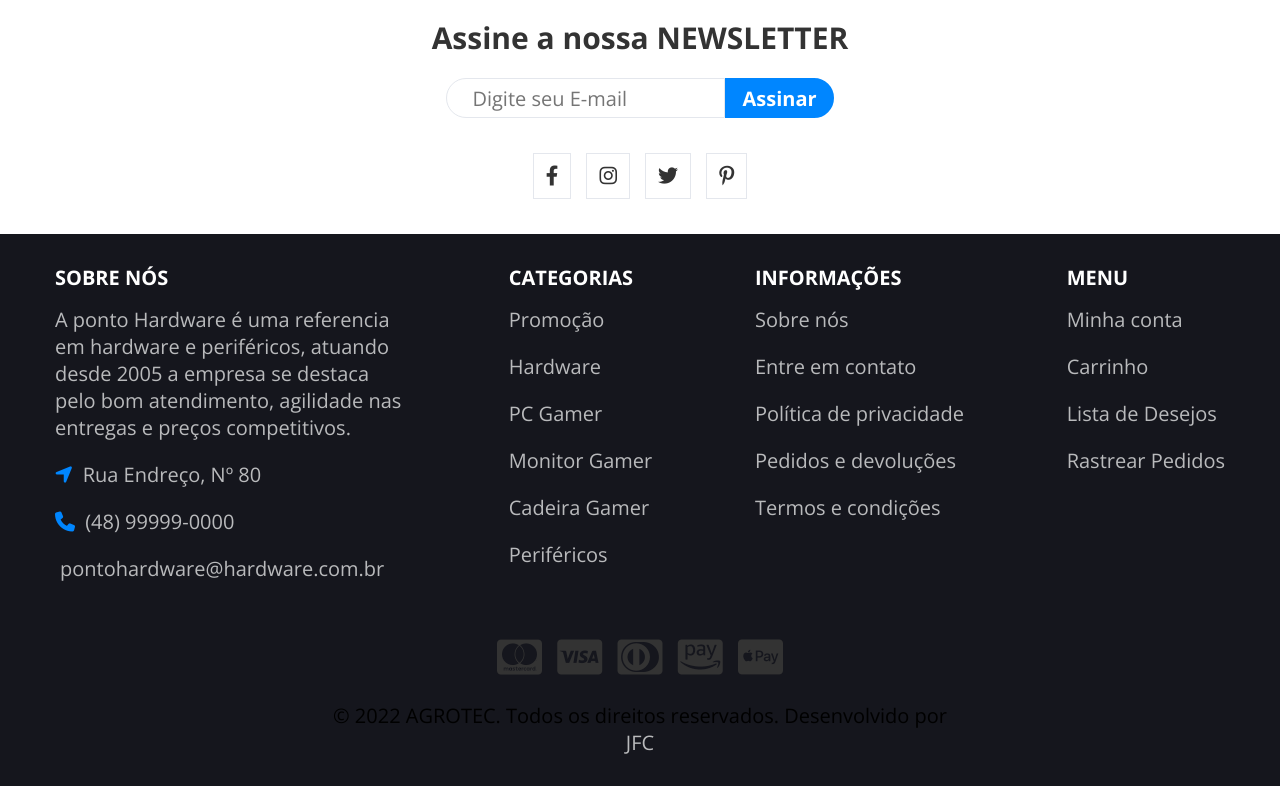
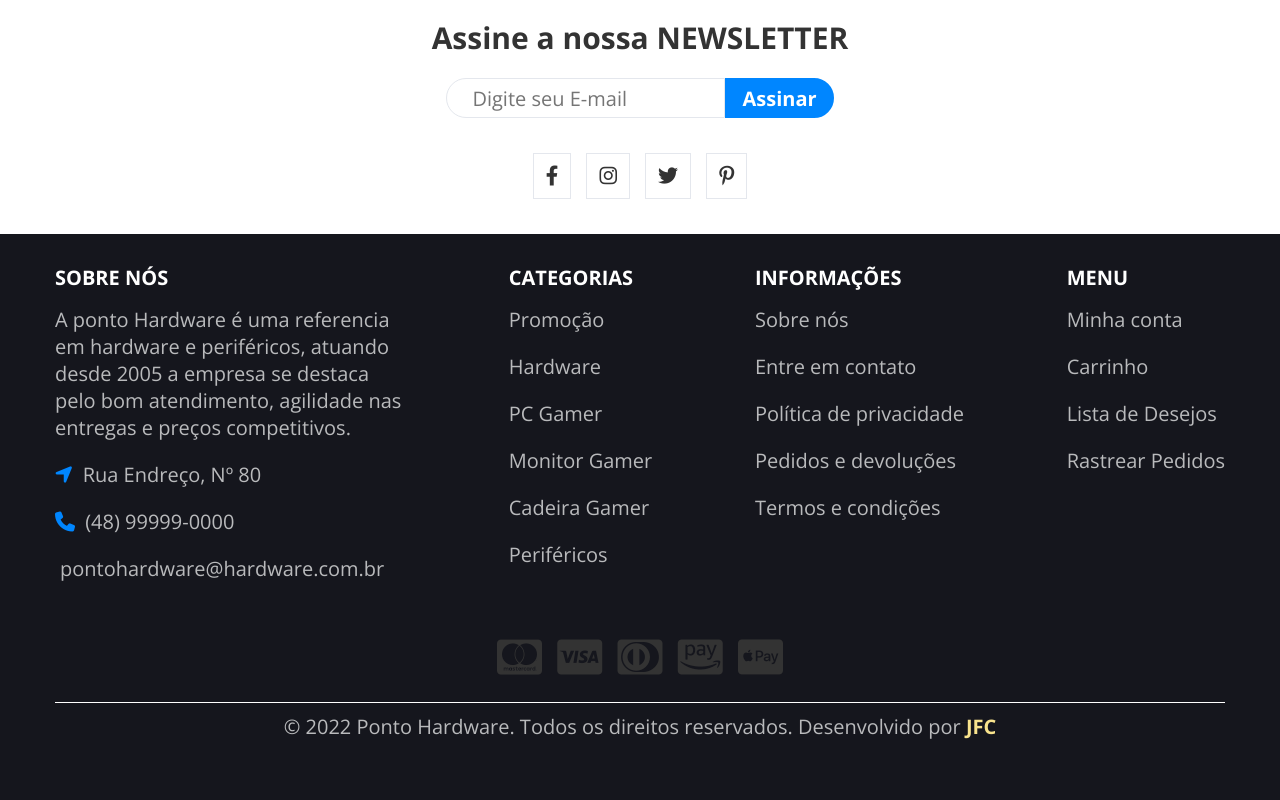
Before and after one commit to Josuel-Junior/site-ponto-hardware, a plain HTML site: page index.html in a window 1280 px wide. Shown: the part 2279-3079 px from the top of the page. Drawn offline with nearby package versions, Linux system fonts and the light colour scheme.

Commit message:
update footer

```diff
--- a/index.html
+++ b/index.html
@@ -397,8 +397,10 @@
                 <i class="fab fa-cc-amazon-pay"></i>
                 <i class="fab fa-cc-apple-pay"></i>
             </div>
-            &copy; 2022 AGROTEC. Todos os direitos reservados. Desenvolvido por <a
-                    href="Rodapé todos os direitos reservados">JFC
+            <div class="footer-cpyrights">
+                <strong> &copy; 2022 Ponto Hardware. Todos os direitos reservados. Desenvolvido por <a
+                    href="Rodapé todos os direitos reservados">JFC</strong>
+            </div>
         </div>
     </footer>
     <script src="script.js"></script>
--- a/sass/layouts/_footer.sass
+++ b/sass/layouts/_footer.sass
@@ -56,3 +56,17 @@
                 transition: .4s
                 &:hover
                     color: variables.$primary-color
+    &-cpyrights
+          border-top: solid 1px variables.$light-color
+          width: 100%
+          text-align: center
+          padding: 10px
+          font-weight: 400
+          @include base-mixins.mobile
+           strong
+            font-size: 1.8rem
+          a
+            color: #f8e38d
+            font-weight: 700
+            @include base-mixins.mobile
+             font-size: 1.6rem
```
Also changed, not shown: css/app.css, 1 other file.
